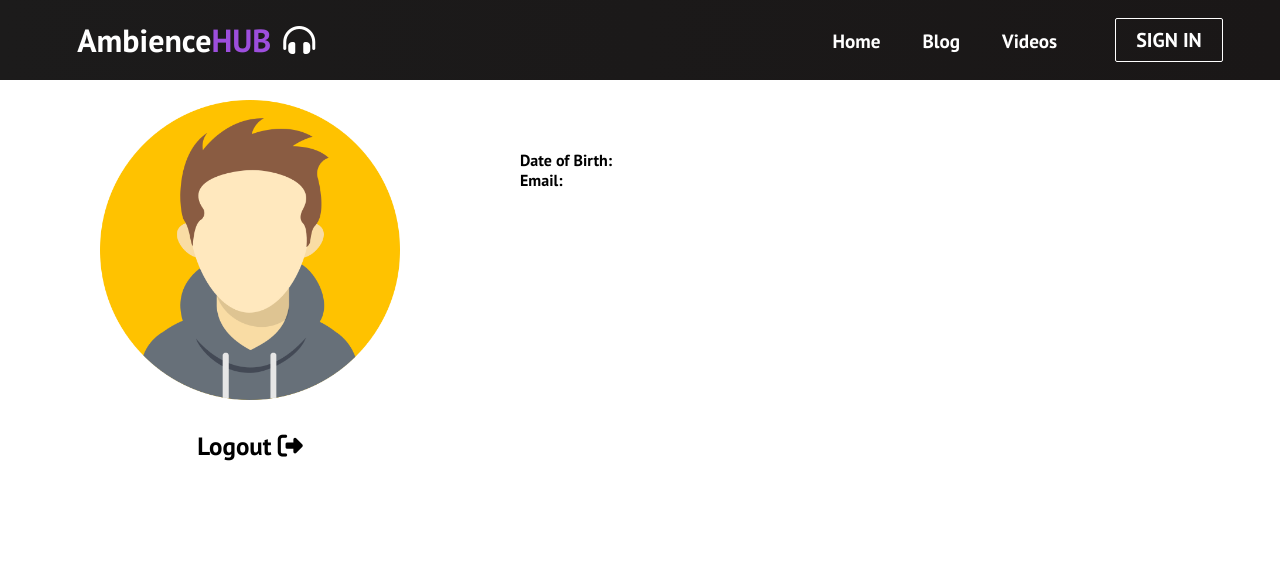
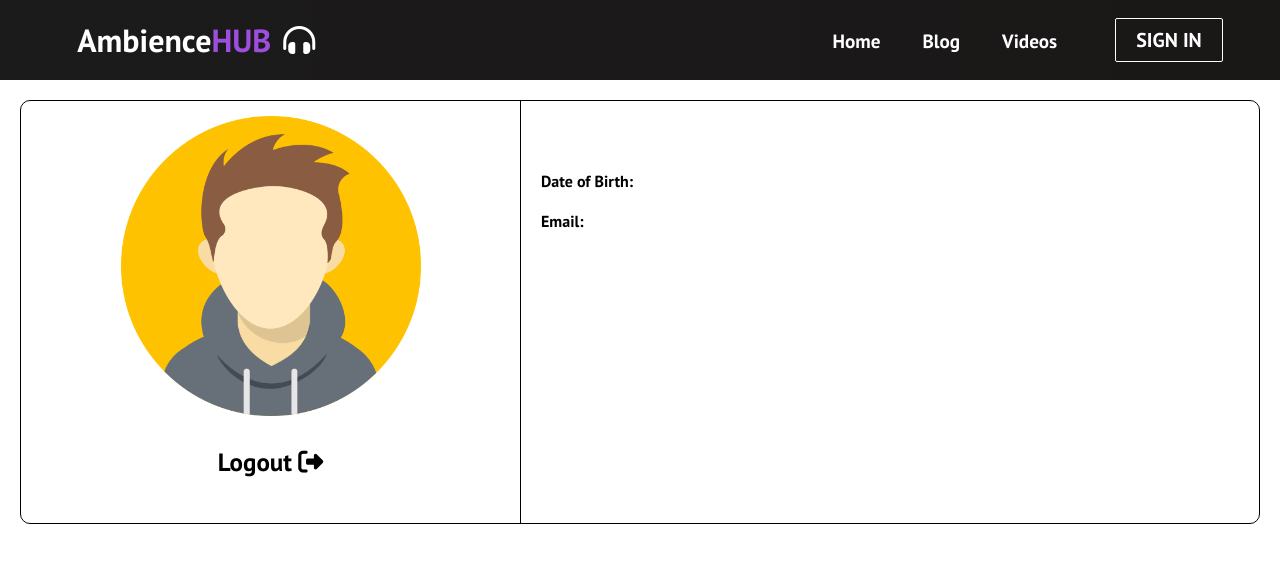
Before and after one commit to Ignacio0104/AmbienceMusicReactJS, a React (Create React App) app: page /profile in a window 1280 px wide. Shown: the top 562 px of the page. Built offline with nearby package versions, Linux system fonts and the light colour scheme.

Commit message:
logout OK

```diff
--- a/src/App.js
+++ b/src/App.js
@@ -36,7 +36,7 @@ function App() {
           <Route path='/videos-main' exact element={<Videos/>}/>
           <Route path='/add-video' exact element={<FormAdd />}/>
           <Route path='/sign-in' exact element={<Login actionLogin={changeLoggenInState}/>}/>
-          <Route path='/profile' exact element={<Profile/>}/>
+          <Route path='/profile' exact element={<Profile actionLogin={changeLoggenInState}/>}/>
         </Switch>
     </Router>
     </>
--- a/src/components/UserProfile.css
+++ b/src/components/UserProfile.css
@@ -1,6 +1,9 @@
 .profile-container{
     display: grid;
     grid-template-columns: repeat(2,500px);
+    margin: 20px;
+    border-radius: 10px;
+    border: 1px solid black;
 }
 
 .profile-pic-container{
@@ -8,12 +11,15 @@
     justify-content: center;
     align-items: center;
     flex-direction: column;
-    padding: 20px;
+    padding: 15px;
+    border-right: 1px solid black;
+    height: 100%;
 }
 
 .profile-pic-container p{
     padding: 30px;
     font-size: 25px;
+    cursor: pointer;
 }
 
 .profile-info-container{
@@ -23,3 +29,7 @@
 .profile-info-container h2{
     margin-bottom: 50px;
 }
+
+.profile-info-container h4{
+    margin: 20px 0px 20px 0px
+}
--- a/src/components/UserProfile.js
+++ b/src/components/UserProfile.js
@@ -1,8 +1,10 @@
 
 import React from 'react'
+import { useNavigate } from 'react-router-dom'
 import "./UserProfile.css"
 
-function UserProfile() {
+function UserProfile(props) {
+  const history = useNavigate();
     const user = {
         name: localStorage.getItem("userName"),
         lastname: localStorage.getItem("lastname"),
@@ -11,11 +13,17 @@ function UserProfile() {
         genre: localStorage.getItem("genre"),
         role: localStorage.getItem("role")
     }
+
+    const logout = ()=>{
+      localStorage.clear();
+      props.changeLogin(false);
+      history("/");
+    }
   return (
     <div className='profile-container'>
     <div className='profile-pic-container'>
       <img width="300px" height="300px" src={user.genre==="Female" ? "/images/icon-women-profile.png" :"/images/icon-men-profile.png"} alt="profile"></img>
-      <p>Logout <i class="fas fa-sign-out-alt"></i></p>
+      <p onClick={logout}>Logout <i class="fas fa-sign-out-alt"></i></p>
     </div>
     <div className='profile-info-container'>
       <h2> {user.name} {user.lastname}</h2>
--- a/src/components/pages/Profile.js
+++ b/src/components/pages/Profile.js
@@ -1,10 +1,10 @@
 import React from 'react'
 import UserProfile from '../UserProfile'
 
-function Profile() {
+function Profile(props) {
   return (
     <div>
-      <UserProfile></UserProfile>
+      <UserProfile changeLogin={props.actionLogin}></UserProfile>
     </div>
   )
 }
```
